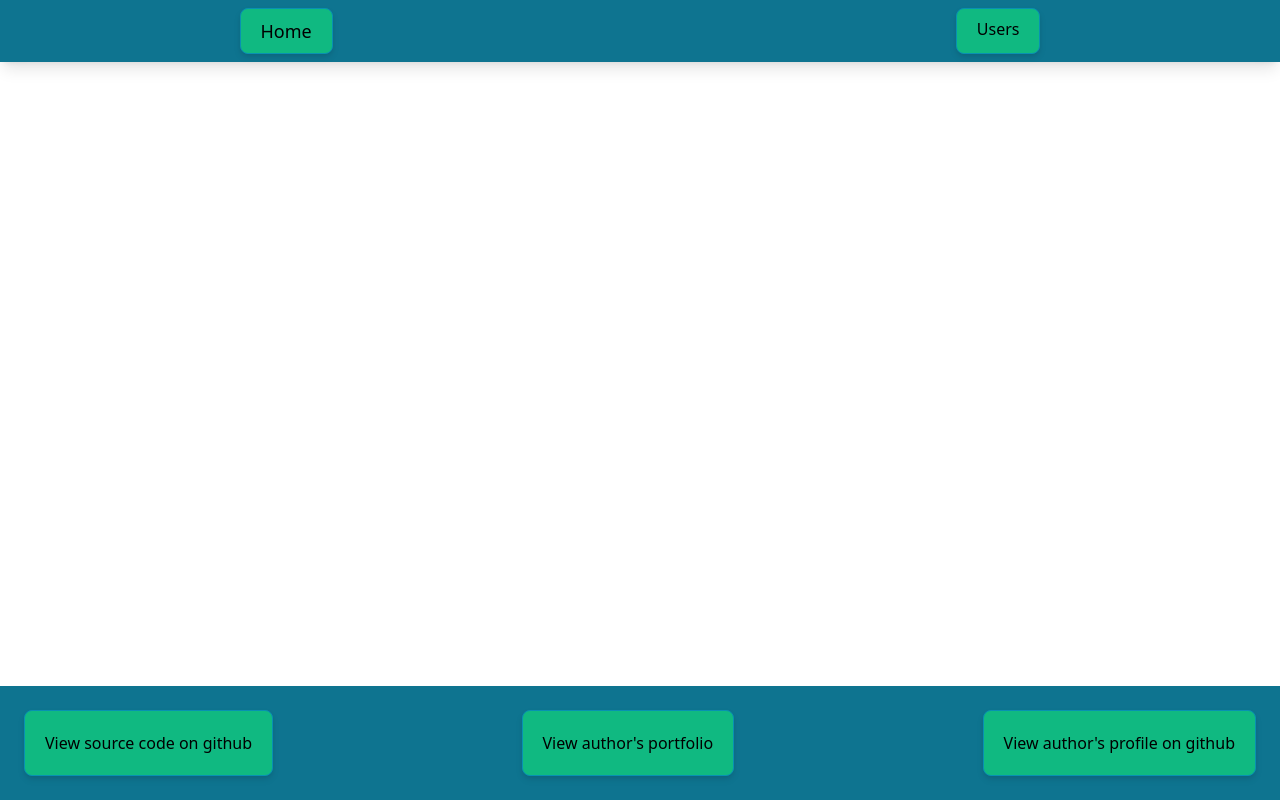
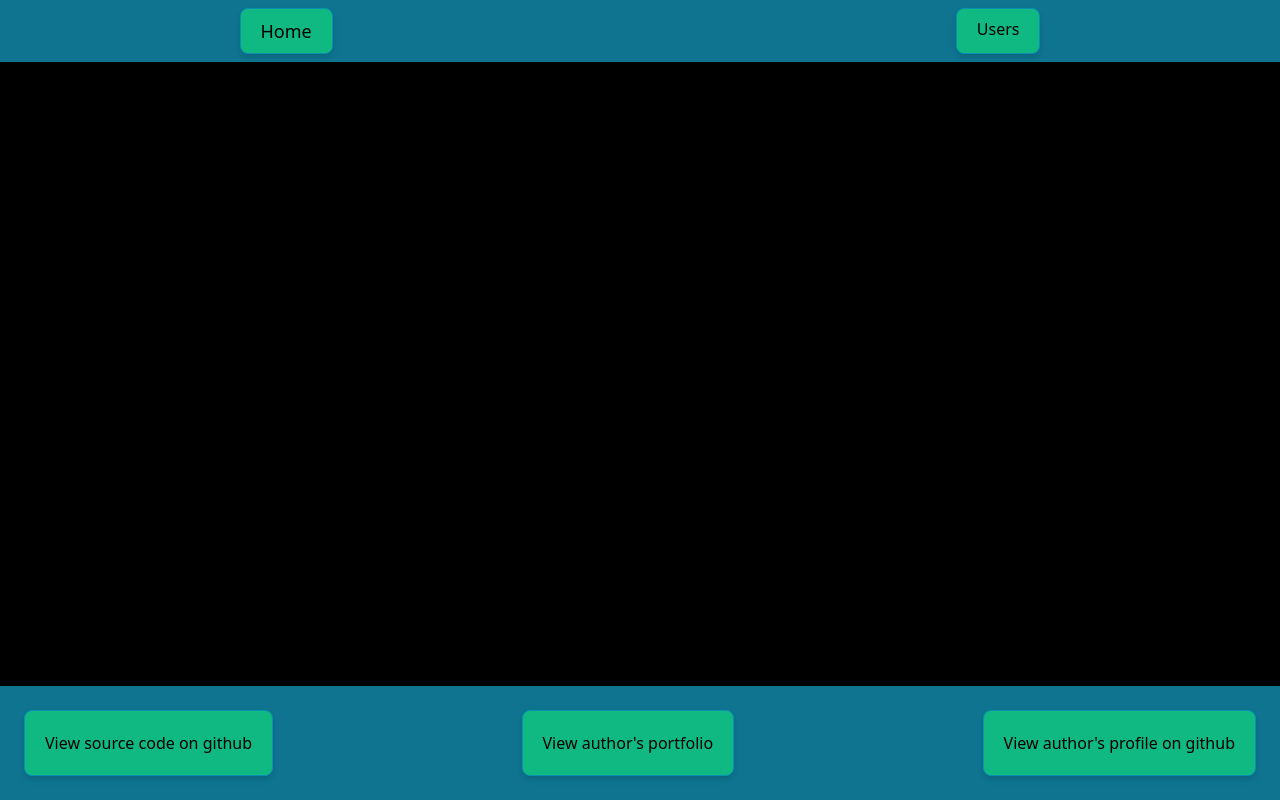
Before and after one commit to chemokita13/priv-notes-front, a Next.js app: page / in a window 1280 px wide. Built offline with nearby package versions, Linux system fonts and the light colour scheme.

Commit message:
layout styles

```diff
--- a/src/components/layout.tsx
+++ b/src/components/layout.tsx
@@ -4,7 +4,7 @@
 
 function Layout({ children }: any) {
     return (
-        <div className="w-screen h-screen overflow-x-hidden">
+        <div className="flex flex-col w-screen h-screen overflow-x-hidden bg-black">
             <NavBar />
             {children}
             <Footer />
```
